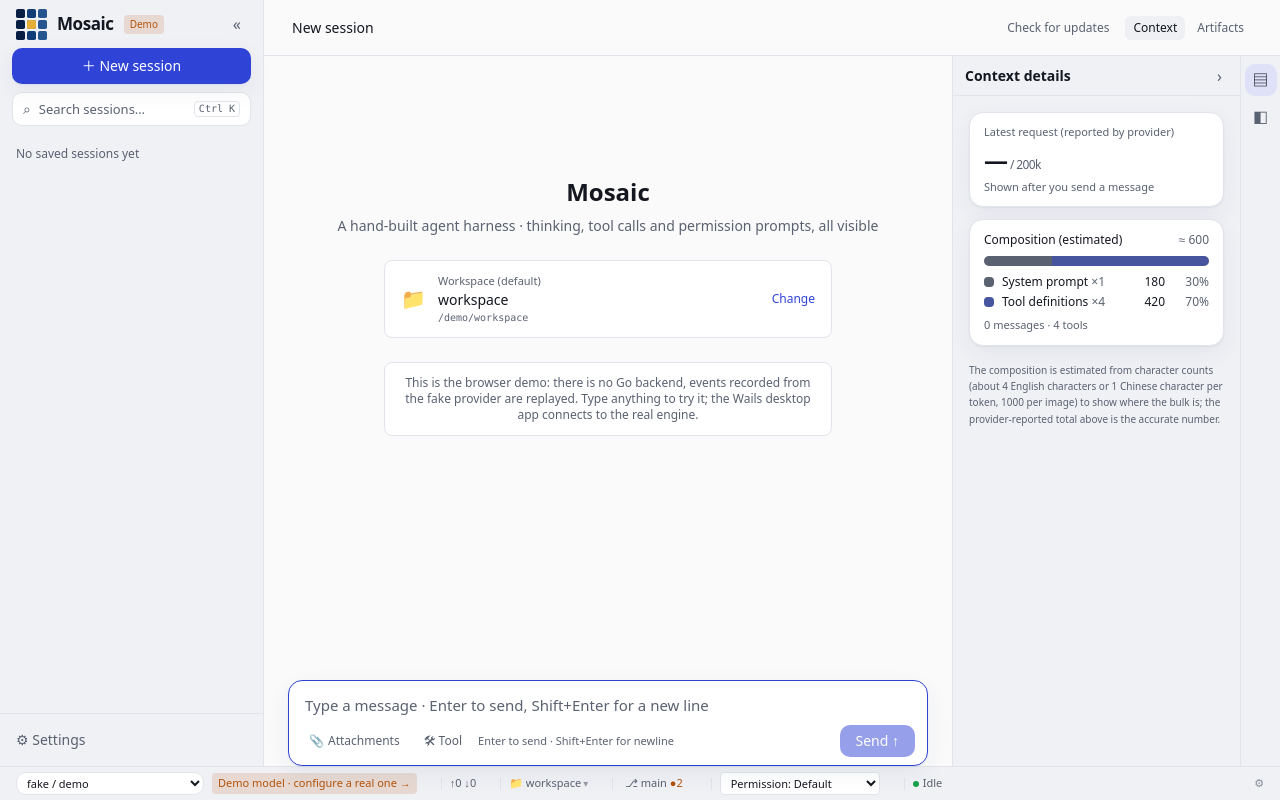
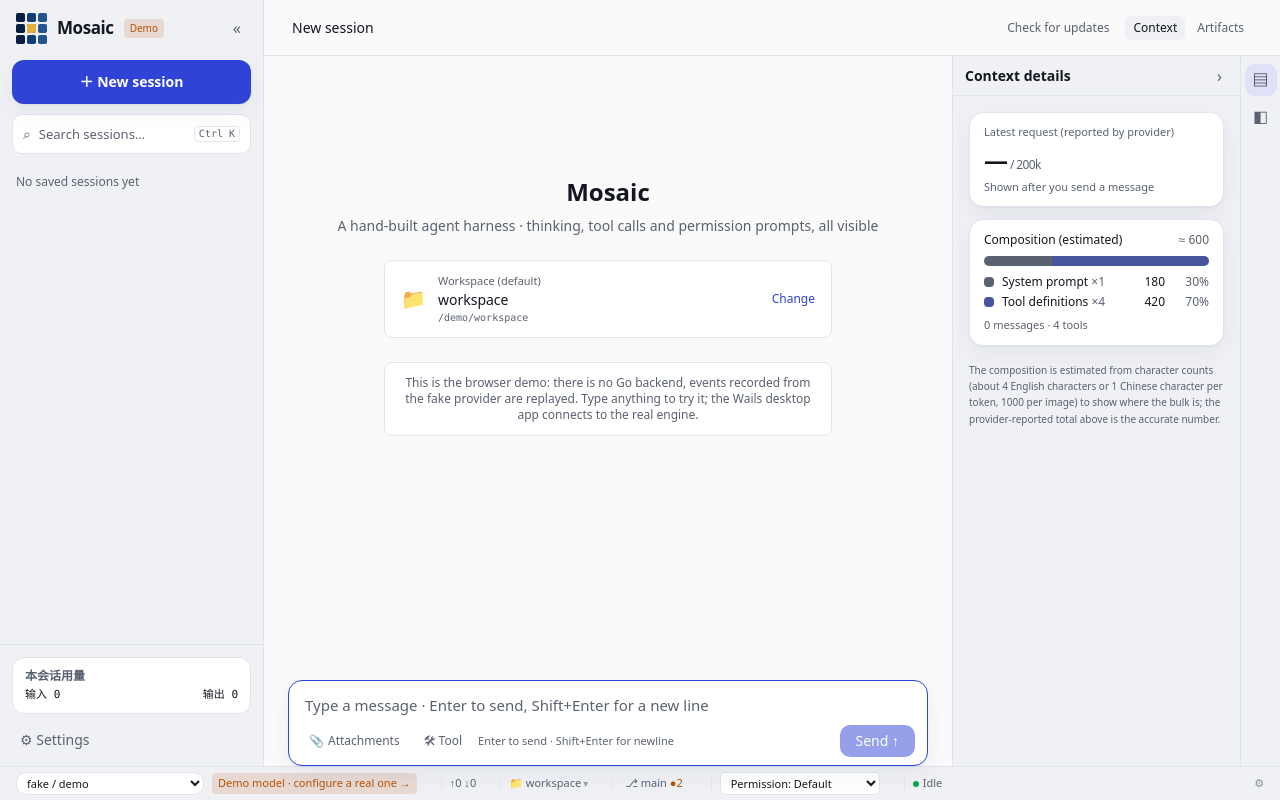
Before and after one commit to crazyjums/mosaic, a React (Vite) app in the folder frontend/: page / in a window 1280 px wide. Built offline with nearby package versions, Linux system fonts and the light colour scheme.

Commit message:
style(mosaic): align session list execution cards and composer with reference

```diff
--- a/frontend/src/components/Sidebar.tsx
+++ b/frontend/src/components/Sidebar.tsx
@@ -43,6 +43,7 @@ function ActivityMark({ act }: { act: { running: boolean; waiting: number; unrea
 
 export default function Sidebar() {
   const { sessions, sessionId, newSession, loadSession, deleteSession, renameSession, running, backendKind } = useChat();
+  const usage = useChat((s) => s.sessionUsage);
   const queue = useChat((s) => s.queue);
   const activity = useChat((s) => s.activity);
   const waitingHere = useChat((s) => s.permissions.length);
@@ -92,7 +93,7 @@ export default function Sidebar() {
 
   return (
     <aside className="flex w-[var(--sidebar-width)] shrink-0 flex-col border-r border-line bg-side">
-      <div className="flex h-12 items-center gap-2.5 px-4">
+      <div className="flex h-14 items-center gap-2.5 px-4">
         <MosaicMark size="sm" state={phase} decorative={false} />
         <span className="text-[17px] font-semibold tracking-tight">Mosaic</span>
         {backendKind === "demo" && <span className="rounded bg-warn/15 px-1.5 py-0.5 text-[10px] text-warn">{t("演示模式")}</span>}
@@ -101,14 +102,14 @@ export default function Sidebar() {
           «
         </button>
       </div>
-      <div className="space-y-2 px-3">
+      <div className="space-y-2.5 px-3 pt-1">
         <button
-          className="w-full rounded-ctl bg-brand px-3 py-2 text-sm font-medium text-on-brand shadow-card hover:opacity-90 focus-visible:outline-2 focus-visible:outline-offset-2 focus-visible:outline-accent disabled:opacity-50"
+          className="w-full rounded-xl bg-brand px-3 py-3 text-sm font-semibold text-on-brand shadow-card hover:opacity-90 focus-visible:outline-2 focus-visible:outline-offset-2 focus-visible:outline-accent disabled:opacity-50"
           onClick={() => void newSession()}
         >
           {t("＋ 新会话")}
         </button>
-        <label className="flex items-center gap-2 rounded-ctl border border-line bg-panel px-2.5 py-1.5 text-sm focus-within:border-accent focus-within:ring-2 focus-within:ring-[var(--focus-ring)]">
+        <label className="flex h-10 items-center gap-2 rounded-ctl border border-line bg-panel px-2.5 text-sm focus-within:border-accent focus-within:ring-2 focus-within:ring-[var(--focus-ring)]">
           <span className="text-muted" aria-hidden="true">⌕</span>
           <input
             ref={searchRef}
@@ -141,7 +142,7 @@ export default function Sidebar() {
               return (
                 <div
                   key={s.id}
-                  className={`group relative flex cursor-pointer items-center rounded-ctl px-2.5 py-1.5 text-sm ${active ? "bg-accent-soft" : "hover:bg-panel-2/70"}`}
+                  className={`group relative flex min-h-[52px] cursor-pointer items-center rounded-ctl border px-2.5 py-2 text-sm ${active ? "border-line bg-panel shadow-card" : "border-transparent hover:bg-panel-2/70"}`}
                   onClick={() => editing !== s.id && s.id !== sessionId && void loadSession(s.id)}
                   aria-current={active ? "true" : undefined}
                 >
@@ -197,7 +198,11 @@ export default function Sidebar() {
           </section>
         ))}
       </nav>
-      <div className="border-t border-line p-2">
+      <div className="border-t border-line px-3 pt-3 pb-2">
+        <div className="mb-2 rounded-xl border border-line bg-panel px-3 py-2.5 text-xs">
+          <div className="mb-1 font-semibold text-muted">本会话用量</div>
+          <div className="flex justify-between gap-2 font-mono text-[11px]"><span>输入 {usage.input_tokens.toLocaleString()}</span><span>输出 {usage.output_tokens.toLocaleString()}</span></div>
+        </div>
         <button
           className="flex w-full items-center gap-2 rounded-ctl px-2 py-2 text-left text-sm text-muted hover:bg-panel-2 hover:text-fg disabled:opacity-50"
           onClick={() => void openSettings()}
```
